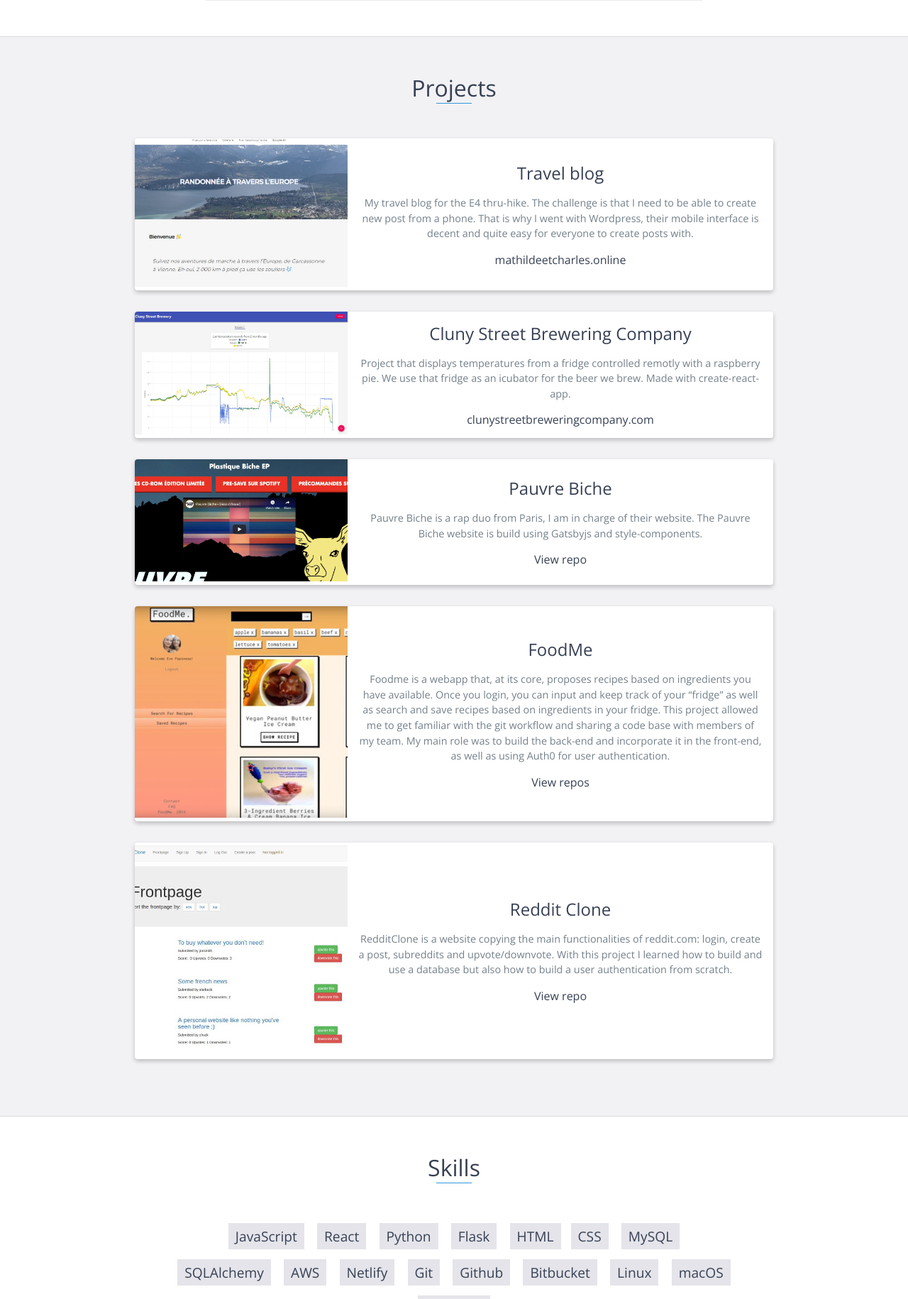
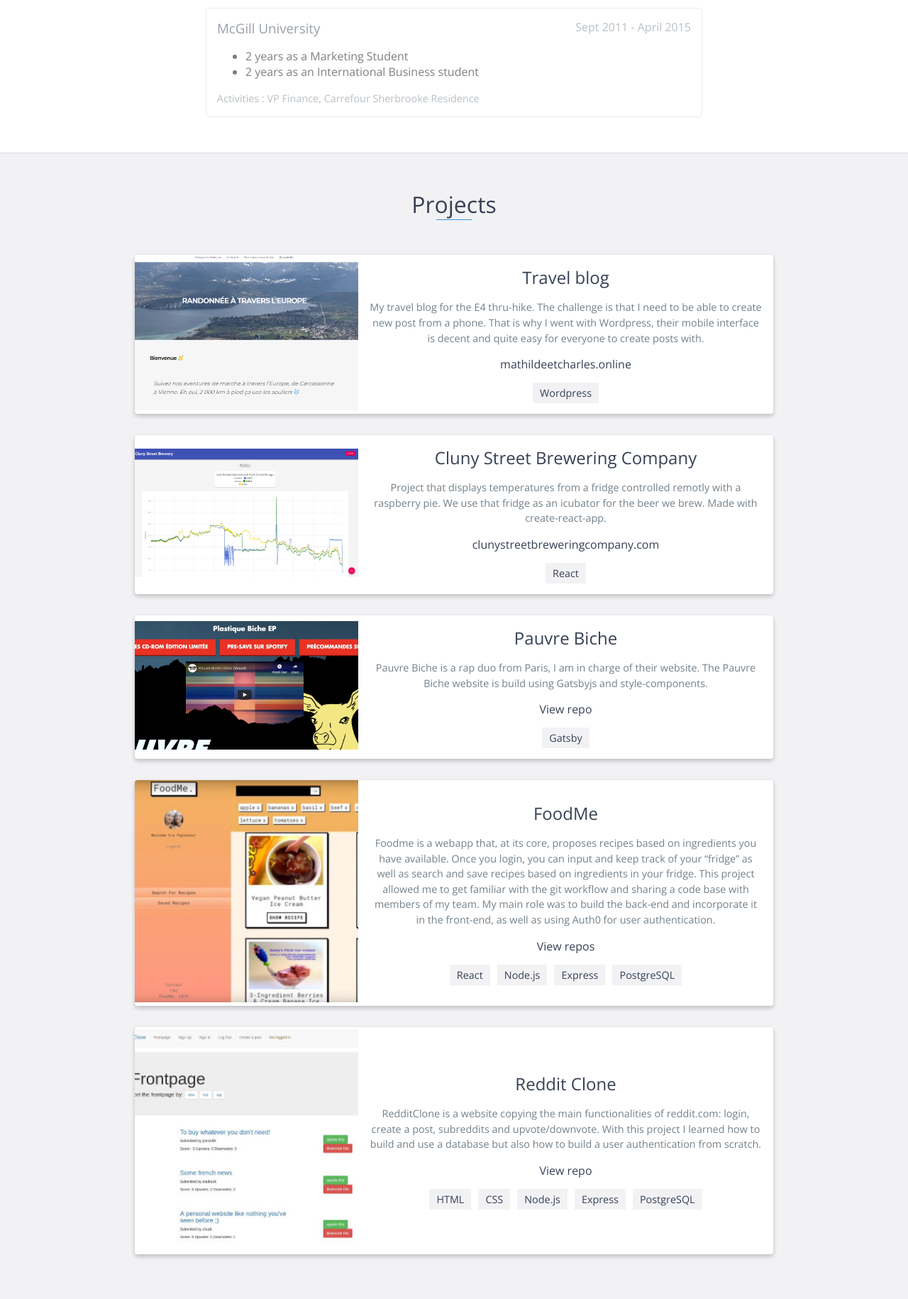
Before and after one commit to charlesjamb/charlesjamb.github.io, a PHP site: page / in a window 1280 px wide. Shown: the part 2930-4760 px from the top of the page at 71% size. Run offline with PHP 8.4, Linux system fonts and the light colour scheme.

Commit message:
Display skills for each experiences

```diff
--- a/index.html
+++ b/index.html
@@ -109,9 +109,9 @@
         <p>
           Web Developer with a passion for learning new technologies, currently
           tinkering with Javascript and Python.<br />
-          I am capable of building responsive, full-stack
-          applications. If you are interested in what I could bring to your
-          team, please feel free to contact me on:
+          I am capable of building responsive, full-stack applications. If you
+          are interested in what I could bring to your team, please feel free to
+          contact me on:
           <a
             href="https://www.linkedin.com/in/charlesjambon/"
             target="_blank"
@@ -142,11 +142,19 @@
           </p>
           <p style="margin-top: 10px">My main tasks include:</p>
           <ul>
-            <li>Adding new features to our plugin, admin and sizerpro - react</li>
-            <li>
-              Adding new features and maintaining our backend - python
-            </li>
-            <li>Integrating our products on our clients’ websites - python and javascript</li>
+            <li>Adding new features to our plugin, admin and sizerpro</li>
+            <li>Adding new features and maintaining our backend</li>
+            <li>Integrating our products on our clients’ websites</li>
+          </ul>
+          <ul class="skills-list">
+            <li class="skill">React</li>
+            <li class="skill">Gatsby</li>
+            <li class="skill">Javascript</li>
+            <li class="skill">Python</li>
+            <li class="skill">Flask</li>
+            <li class="skill">MySQL</li>
+            <li class="skill">SQLAlchemy</li>
+            <li class="skill">AWS</li>
           </ul>
         </div>
 
@@ -166,6 +174,11 @@
             <li>Writing the Views in Ruby</li>
             <li>Taking care of all the React parts in our application</li>
             <li>Maintaining and adding to our Integration Tests codebase</li>
+          </ul>
+          <ul class="skills-list">
+            <li class="skill">React</li>
+            <li class="skill">Javascript</li>
+            <li class="skill">Ruby on Rails</li>
           </ul>
         </div>
 
@@ -208,6 +221,16 @@
           the fundamentals of programming, front-end development, and back-end
           development.
         </p>
+        <ul class="skills-list">
+          <li class="skill">HTML</li>
+          <li class="skill">CSS</li>
+          <li class="skill">React</li>
+          <li class="skill">Javascript</li>
+          <li class="skill">Node.js</li>
+          <li class="skill">Express</li>
+          <li class="skill">PostgreSQL</li>
+          <li class="skill">Git</li>
+        </ul>
       </div>
       <!-- End .education-block -->
 
@@ -245,7 +268,6 @@
           <div class="project-image">
             <img
               alt="mathildeetcharles-project-image"
-              style="width: 300px"
               src="images/mathildeetcharles.jpg"
             />
           </div>
@@ -263,15 +285,14 @@
               rel="noreferrer"
               >mathildeetcharles.online</a
             >
+            <ul class="skills-list">
+              <li class="skill">Wordpress</li>
+            </ul>
           </div>
         </div>
         <div class="project shadow-large">
           <div class="project-image">
-            <img
-              alt="cluny-project-image"
-              style="width: 300px"
-              src="images/cluny.jpg"
-            />
+            <img alt="cluny-project-image" src="images/cluny.jpg" />
           </div>
           <div class="project-info">
             <h3>Cluny Street Brewering Company</h3>
@@ -286,16 +307,15 @@
               rel="noreferrer"
               >clunystreetbreweringcompany.com</a
             >
+            <ul class="skills-list">
+              <li class="skill">React</li>
+            </ul>
           </div>
         </div>
 
         <div class="project shadow-large">
           <div class="project-image">
-            <img
-              alt="pauvrebiche-project-image"
-              style="width: 300px"
-              src="images/pauvrebiche.jpg"
-            />
+            <img alt="pauvrebiche-project-image" src="images/pauvrebiche.jpg" />
           </div>
           <div class="project-info">
             <h3>Pauvre Biche</h3>
@@ -304,9 +324,15 @@
               website. The Pauvre Biche website is build using Gatsbyjs and
               style-components.
             </p>
-            <a href="https://github.com/charlesjamb/pauvre-biche" target="_blank" rel="noreferrer"
+            <a
+              href="https://github.com/charlesjamb/pauvre-biche"
+              target="_blank"
+              rel="noreferrer"
               >View repo</a
             >
+            <ul class="skills-list">
+              <li class="skill">Gatsby</li>
+            </ul>
           </div>
         </div>
 
@@ -332,6 +358,12 @@
               rel="noreferrer"
               >View repos</a
             >
+            <ul class="skills-list">
+              <li class="skill">React</li>
+              <li class="skill">Node.js</li>
+              <li class="skill">Express</li>
+              <li class="skill">PostgreSQL</li>
+            </ul>
           </div>
         </div>
 
@@ -356,6 +388,13 @@
               rel="noreferrer"
               >View repo</a
             >
+            <ul class="skills-list">
+              <li class="skill">HTML</li>
+              <li class="skill">CSS</li>
+              <li class="skill">Node.js</li>
+              <li class="skill">Express</li>
+              <li class="skill">PostgreSQL</li>
+            </ul>
           </div>
         </div>
       </div>
@@ -364,24 +403,7 @@
 
     <div id="skills">
       <h2 class="heading">Skills</h2>
-      <ul>
-        <li>JavaScript</li>
-        <li>React</li>
-        <li>Python</li>
-        <li>Flask</li>
-        <li>HTML</Sli>
-        <li>CSS</li>
-        <li>MySQL</li>
-        <li>SQLAlchemy</li>
-        <li>AWS</li>
-        <li>Netlify</li>
-        <li>Git</li>
-        <li>Github</li>
-        <li>Bitbucket</li>
-        <li>Linux</li>
-        <li>macOS</li>
-        <li>Windows</li>
-      </ul>
+      <ul class="skills-list"></ul>
     </div>
     <!-- End #skills -->
 
--- a/scripts.js
+++ b/scripts.js
@@ -74,6 +74,21 @@ for (let j = 0; j < menuLinks.length; j++) {
   })
 }
 
+// Make skills
+const usedSkills = document.querySelectorAll('li.skill')
+const uniqueUsedSkills = new Set()
+const mainSkillsList = document.querySelector('#skills ul.skills-list')
+for (let i = 0; i < usedSkills.length; i++) {
+  const skill = usedSkills[i].innerText
+  if (!uniqueUsedSkills.has(skill)) {
+    uniqueUsedSkills.add(skill)
+    mainSkillsList.insertAdjacentHTML(
+      'beforeend',
+      `<li class="skill">${skill}</li>`,
+    )
+  }
+}
+
 // Toggle dark mode
 // const btn = document.querySelector('button#dark-mode')
 // const currentTheme = localStorage.getItem('theme')
--- a/styles.css
+++ b/styles.css
@@ -8,6 +8,7 @@ body {
   --background-color-alt: #f2f2f5;
   --text-color: #74808a;
   --text-secondary-color: #374054;
+  --border-radius-primary: 4px;
 }
 /* body.dark-mode {
   --primary-color: #ffa7c4;
@@ -416,6 +417,7 @@ footer {
   padding: 15px;
   border: 1px solid #dcd9d9;
   text-align: left;
+  border-radius: var(--border-radius-primary);
 }
 .education-block h3 {
   font-weight: 500;
@@ -433,14 +435,10 @@ footer {
   font-weight: 500;
   margin: 0 0 15px 0;
 }
-.education-block p,
-.education-block ul {
+.education-block p {
   margin: 0;
   color: var(--text-color);
   font-size: 0.9em;
-}
-.education-block ul {
-  padding: 0 0 0 15px;
 }
 #projects {
   padding: 50px 15px;
@@ -457,18 +455,20 @@ footer {
   margin: 0 auto 30px auto;
   overflow: hidden;
   background: var(--background-color);
-  border-radius: 4px;
+  border-radius: var(--border-radius-primary);
+  display: flex;
+  align-items: center;
 }
 .project-image {
-  float: left;
+  flex-basis: 35%;
+}
+.project-image img {
+  width: 100%;
+  object-fit: contain;
 }
 .project-info {
-  position: absolute;
-  top: 50%;
-  -webkit-transform: translateY(-50%);
-  transform: translateY(-50%);
-  margin-left: 300px;
   padding: 15px;
+  flex: 1;
 }
 .project-info h3 {
   font-size: 1.5em;
@@ -489,21 +489,32 @@ footer {
   color: var(--text-secondary-color);
   margin-bottom: 50px;
 }
-#skills ul {
-  display: block;
-  margin: 0 auto;
+.skills-list {
+  width: 100%;
+  max-width: 800px;
+  display: flex;
+  gap: 10px;
+  flex-wrap: wrap;
+  align-items: center;
+  justify-content: center;
+  margin: 15px auto 0 auto;
   padding: 0;
-  max-width: 800px;
 }
-#skills li {
+.skill {
   display: inline-block;
-  margin: 7px;
   padding: 5px 10px;
-  color: var(--text-secondary-color);
-  background: #e4e4ea;
+  color: var(--text-secondary-color) !important;
+  background: var(--background-color-alt);
   list-style: none;
   cursor: default;
-  font-size: 1.2em;
+  font-size: 0.9rem;
+}
+#skills .skills-list {
+  gap: 15px;
+  margin-top: 0;
+}
+#skills .skill {
+  font-size: 1.2rem;
 }
 #contact {
   padding: 50px 15px;
```
Also changed, not shown: other parts of styles.css (+9 -22 lines).
